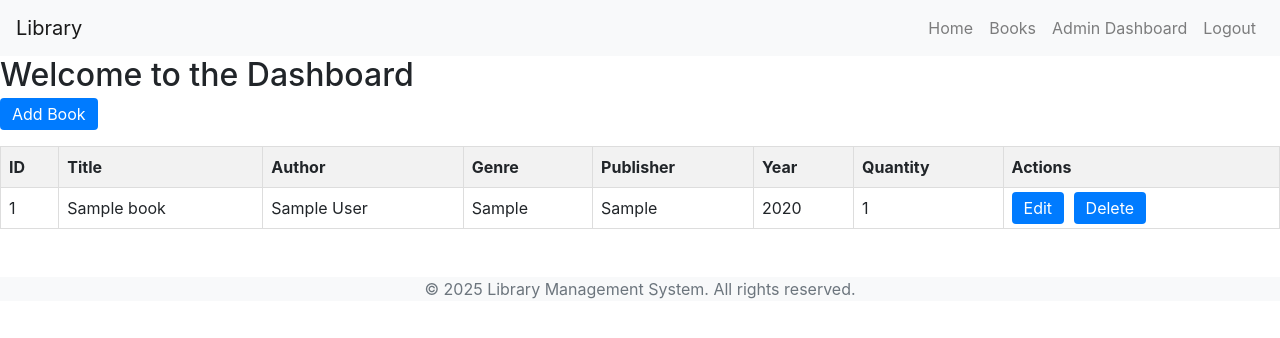
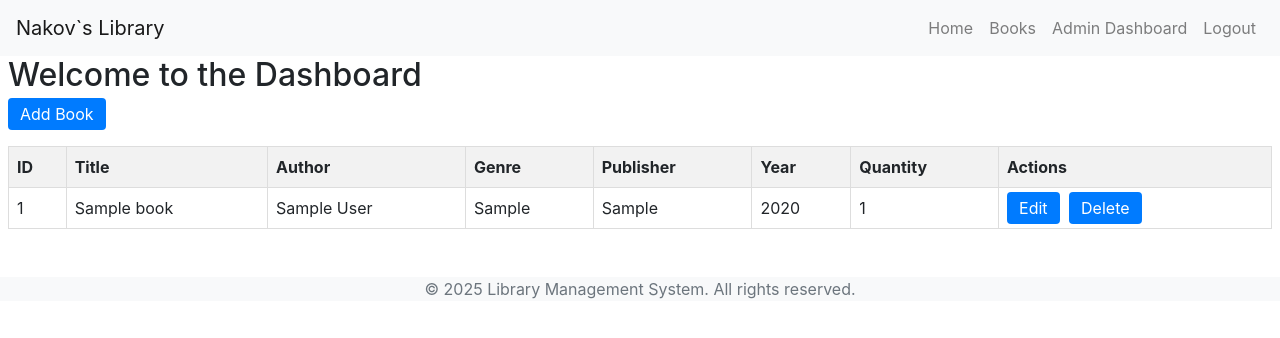
Before and after one commit to IvanNakov10/Libary-managment-system, a Flask app: page /dashboard in a window 1280 px wide. Shown: the top 338 px of the page. Run offline with Flask 3, Linux system fonts and the light colour scheme; the visitor is signed in with stand-in values (Sample User, id 1); tables that the repository leaves empty hold one stand-in row (values such as "Sample post"); some libraries are stand-ins or nearby versions.

Commit message:
remove comments

```diff
--- a/app/models.py
+++ b/app/models.py
@@ -54,6 +54,5 @@ class BookLoan(db.Model):
     return_date = db.Column(db.Date, nullable=True)
     returned = db.Column(db.Boolean, default=False)
 
-    # Relationship to the Book model
     book = db.relationship('Book', backref='loans', lazy=True)
     user = db.relationship('User', backref='loans', lazy=True)
--- a/app/templates/add_book.html
+++ b/app/templates/add_book.html
@@ -1,4 +1,3 @@
-<!-- templates/add_book.html -->
 <!DOCTYPE html>
 <html lang="en">
 <head>
@@ -42,7 +41,6 @@
         </div>
       </div>
 
-      <!-- NEW Cover Image URL field -->
       <div class="form-group">
         <label for="image_url">Cover Image URL</label>
         <input
--- a/app/templates/book_detail.html
+++ b/app/templates/book_detail.html
@@ -12,9 +12,7 @@
 
     <div class="container mt-4">
         <div class="row">
-          <!-- Left Column: Large Book Image -->
           <div class="col-md-3 text-center mb-4">
-            <!-- Always use product-not-found.png -->
             <img class="card-img-top img-fluid"
                 src="{{ book.image_url or url_for('static', filename='images/default.png') }}"
                 alt="{{ book.title }}"
@@ -22,7 +20,6 @@
             >
           </div>
 
-          <!-- Center Column: Book Details -->
           <div class="col-md-4">
             <h2>{{ book.title }}</h2>
             <p><strong>Author:</strong> {{ book.author }}</p>
@@ -40,7 +37,6 @@
               {% endif %}
             </p>
 
-            <!-- Borrow Button (no logic behind it) -->
             {% if book.availability > 0 %}
             <form action="{{ url_for('main.borrow_book', book_id=book.id) }}" method="POST" style="display:inline;">
               <button type="submit" class="btn btn-primary">Borrow</button>
@@ -50,7 +46,6 @@
             {% endif %}
           </div>
           <div class="col-md-1"></div>
-          <!-- Right Column: Latest Book -->
           <div class="col-md-4">
             <h4>Latest Book</h4>
             <div class="border p-3 text-center">
--- a/app/templates/books.html
+++ b/app/templates/books.html
@@ -10,11 +10,9 @@
 
   <div class="container-fluid mt-4">
     <div class="row">
-      <!-- SIDEBAR (Filters) -->
       <div class="col-md-3">
         <h5>Filters</h5>
         <form method="GET" action="{{ url_for('main.books_page') }}">
-          <!-- Genre Filter -->
           <div class="form-group">
             <label for="genre">Genre</label>
             <select class="form-control" id="genre" name="genre">
@@ -24,21 +22,18 @@
               {% endfor %}
             </select>
           </div>
-          <!-- Publisher Filter -->
           <div class="form-group">
             <label for="publisher">Publisher</label>
             <input type="text" class="form-control" id="publisher" name="publisher"
                    value="{{ publisher_filter if publisher_filter else '' }}"
                    placeholder="Enter publisher...">
           </div>
-          <!-- Year Filter -->
           <div class="form-group">
             <label for="year">Year</label>
             <input type="number" class="form-control" id="year" name="year"
                    value="{{ year_filter if year_filter else '' }}"
                    placeholder="Enter year...">
           </div>
-           <!-- Sort by Availability -->
         <div class="form-group">
             <label for="sort">Sort by</label>
             <select class="form-control" id="sort" name="sort">
@@ -50,7 +45,6 @@
         </form>
       </div>
 
-      <!-- BOOK CARDS -->
       <div class="col-md-9">
         <h2>All Books</h2>
         <div class="row">
--- a/app/templates/dashboard.html
+++ b/app/templates/dashboard.html
@@ -35,7 +35,8 @@
 </head>
 <body>
     {% include 'nav.html' %}
-    <h2>Welcome to the Dashboard</h2>
+    <div class="mr-2 ml-2">
+        <h2>Welcome to the Dashboard</h2>
 
     <a class="button" href="{{ url_for('main.add_book_page') }}">Add Book</a>
 
@@ -63,10 +64,8 @@
                 <td>{{ book.year if book.year else 'N/A' }}</td>
                 <td>{{ book.availability }}</td>
                 <td>
-                    <!-- Edit Book -->
                     <a class="button" href="{{ url_for('main.edit_book_page', id=book.id) }}">Edit</a>
 
-                    <!-- Delete Book -->
                     <a class="button" href="{{ url_for('main.delete_book', id=book.id) }}"
                        onclick="return confirm('Are you sure you want to delete this book?');">
                         Delete
@@ -76,6 +75,8 @@
             {% endfor %}
         </tbody>
     </table>
+    </div>
+
     {% include 'footer.html' %}
     <script src="https://code.jquery.com/jquery-3.5.1.slim.min.js"></script>
     <script src="https://cdn.jsdelivr.net/npm/popper.js@1.16.1/dist/umd/popper.min.js"></script>
--- a/app/templates/edit_book.html
+++ b/app/templates/edit_book.html
@@ -72,7 +72,6 @@
         </div>
       </div>
 
-      <!-- NEW Cover Image URL field -->
       <div class="form-group">
         <label for="image_url">Cover Image URL</label>
         <input
--- a/app/templates/index.html
+++ b/app/templates/index.html
@@ -1,4 +1,3 @@
-<!-- templates/index.html -->
 <!DOCTYPE html>
 <html lang="en">
 <head>
@@ -27,7 +26,6 @@
                     Publisher: {{ book.publisher if book.publisher else 'N/A' }}<br>
                     Year: {{ book.year if book.year else 'N/A' }}
                   </p>
-                  <!-- Button to go to Book Detail Page -->
                   <a href="{{ url_for('main.book_detail', book_id=book.id) }}" class="btn btn-primary">
                     View Book
                   </a>
--- a/app/templates/login_page.html
+++ b/app/templates/login_page.html
@@ -33,19 +33,16 @@
         <div class="login-container bg-white">
             <h2 class="form-title">Login</h2>
             <form action="{{ url_for('main.login_page') }}" method="POST">
-                <!-- Email -->
                 <div class="form-group">
                     <label for="email">Email</label>
                     <input type="email" class="form-control" id="email" name="email" required placeholder="Enter your email">
                 </div>
 
-                <!-- Password -->
                 <div class="form-group">
                     <label for="password">Password</label>
                     <input type="password" class="form-control" id="password" name="password" required placeholder="Enter your password">
                 </div>
 
-                <!-- Login Button -->
                 <button type="submit" class="btn btn-primary btn-login">Login</button>
             </form>
             <p class="mt-3 text-center">
--- a/app/templates/nav.html
+++ b/app/templates/nav.html
@@ -1,5 +1,5 @@
 <nav class="navbar navbar-expand-lg navbar-light bg-light">
-  <a class="navbar-brand" href="{{ url_for('main.home') }}">Library</a>
+  <a class="navbar-brand" href="{{ url_for('main.home') }}">Nakov`s Library</a>
   <button class="navbar-toggler" type="button" data-toggle="collapse" data-target="#navbarNav"
           aria-controls="navbarNav" aria-expanded="false" aria-label="Toggle navigation">
     <span class="navbar-toggler-icon"></span>
@@ -7,14 +7,12 @@
 
   <div class="collapse navbar-collapse" id="navbarNav">
     <ul class="navbar-nav ml-auto">
-      <!-- Public Links -->
       <li class="nav-item">
         <a class="nav-link" href="{{ url_for('main.home') }}">Home</a>
       </li>
       <li class="nav-item">
         <a class="nav-link" href="{{ url_for('main.books_page') }}">Books</a>
       </li>
-      <!-- Authentication Links -->
       {% if session.get('user_id') %}
           {% if session.get('is_admin') %}
             <li class="nav-item">
--- a/app/templates/user_dashboard.html
+++ b/app/templates/user_dashboard.html
@@ -1,4 +1,3 @@
-<!-- templates/user_dashboard.html -->
 <!DOCTYPE html>
 <html lang="en">
 <head>
@@ -34,7 +33,6 @@
                         {% endif %}
                     </td>
                     <td>
-                        <!-- Return button; ensure you have a matching route for return_book -->
                         <form action="{{ url_for('main.return_book', loan_id=loan.id) }}" method="POST" style="display:inline;">
                             <button type="submit" class="btn btn-primary">Return</button>
                         </form>
```
Also changed, not shown: app/static/css/style.css (deleted), app/static/images/product-not-found.png (deleted).
